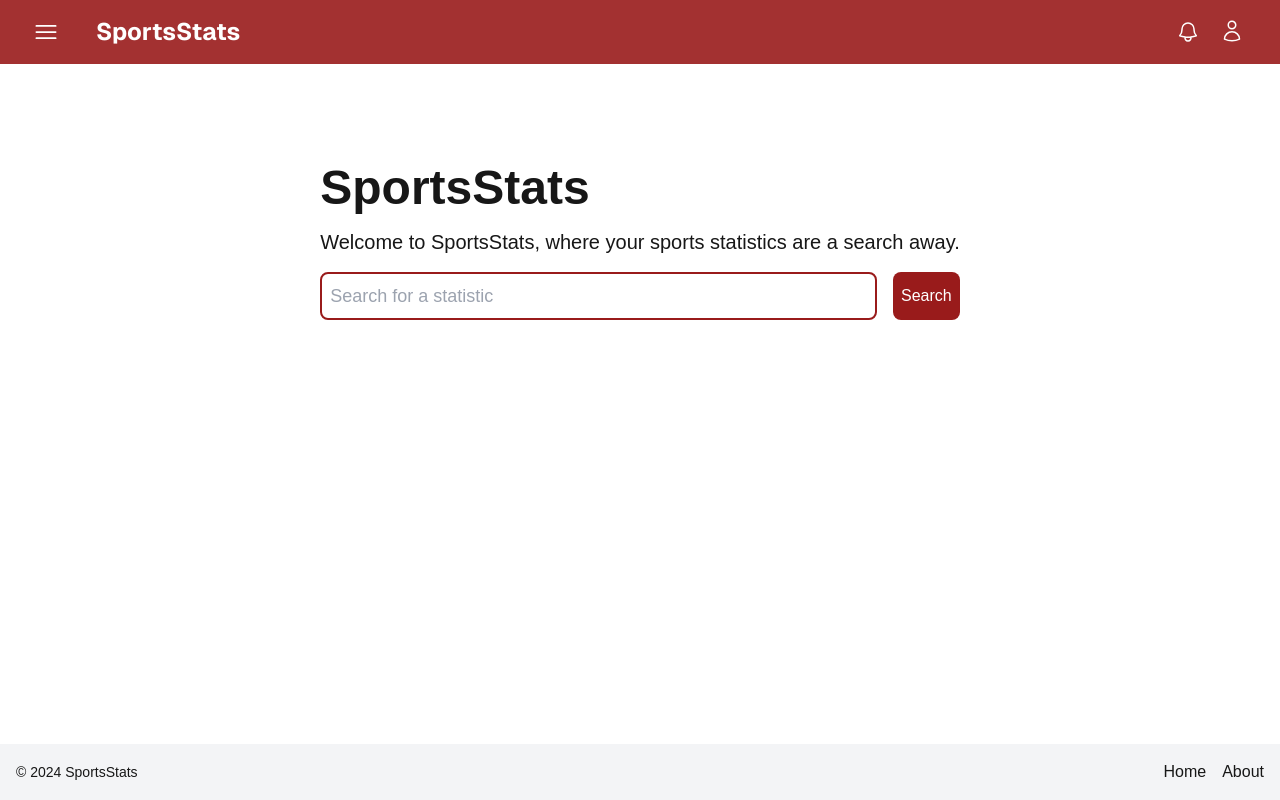
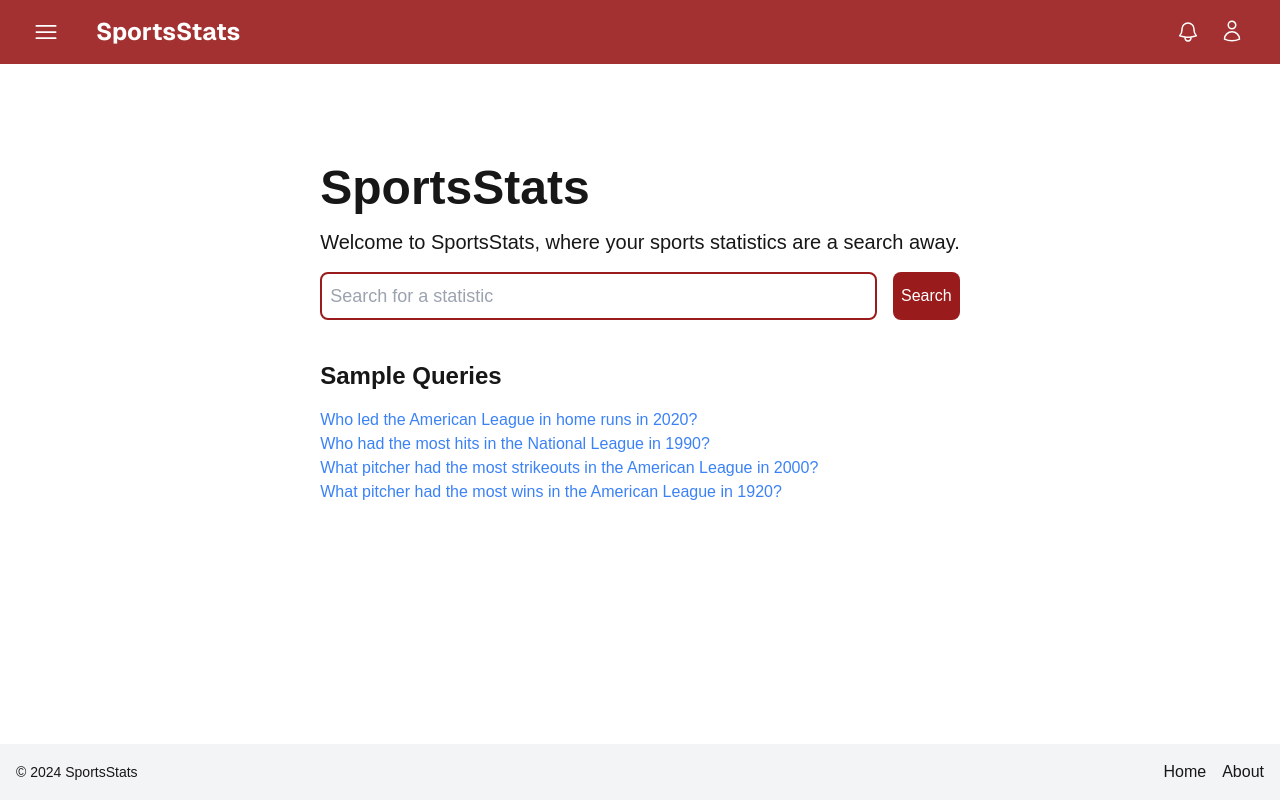
Before and after one commit to JohnDeLeoDev/SportsStats, a Next.js app: page / in a window 1280 px wide. Built offline with nearby package versions, Linux system fonts and the light colour scheme.

Commit message:
Amended: Added second stage AI processing to data obtained from database.

```diff
--- a/src/app/page.tsx
+++ b/src/app/page.tsx
@@ -3,6 +3,7 @@ import React from 'react'
 import SearchResults from './searchResults'
 import { appContext } from './app'
 import SearchBox from '@/app/searchBox'
+import SampleQueries from '@/app/sampleQueries'
 
 export default function Home() {
     const { searchTriggered, searchDisplay } = React.useContext(appContext)
@@ -25,6 +26,7 @@ export default function Home() {
                         a search away.
                     </p>
                     <SearchBox />
+                    <SampleQueries />
                 </div>
             </div>
         )
--- /dev/null
+++ b/src/app/sampleQueries.tsx
@@ -0,0 +1,59 @@
+import React from 'react'
+import searchRequest from '@/app/helpers/searchRequest'
+import { appContext } from './app'
+
+export default function SampleQueries() {
+    const {
+        userSession,
+        setSearchTriggered,
+        setSearchResponse,
+        setSearchQuery,
+        setSearchDisplay,
+    } = React.useContext(appContext)
+
+    const queries = [
+        'Who led the American League in home runs in 2020?',
+        'Who had the most hits in the National League in 1990?',
+        'What pitcher had the most strikeouts in the American League in 2000?',
+        'What pitcher had the most wins in the American League in 1920?',
+    ]
+
+    const handleSearch = React.useCallback(async (query: string) => {
+        setSearchQuery(query)
+        setSearchTriggered(true)
+        setSearchResponse(null)
+        setSearchDisplay(null)
+
+        try {
+            if (userSession) {
+                const res = await searchRequest(query, userSession)
+                setSearchResponse(res)
+                setSearchTriggered(false)
+            } else {
+                const res = await searchRequest(query)
+                setSearchResponse(res)
+                setSearchTriggered(false)
+            }
+        } catch (error) {
+            console.error('Search failed', error)
+        }
+    }, [])
+
+    return (
+        <div className={'mt-10'}>
+            <h2 className={'text-2xl font-bold'}>Sample Queries</h2>
+            <ul className={'mt-4'}>
+                {queries.map((query, index) => (
+                    <li key={index}>
+                        <button
+                            className={'text-blue-500 hover:text-blue-700'}
+                            onClick={() => handleSearch(query)}
+                        >
+                            {query}
+                        </button>
+                    </li>
+                ))}
+            </ul>
+        </div>
+    )
+}
--- a/src/app/searchBox.tsx
+++ b/src/app/searchBox.tsx
@@ -11,6 +11,7 @@ export default function SearchBox() {
         searchResponse,
         setSearchResponse,
         userSession,
+        setSearchDisplay,
     } = React.useContext(appContext)
 
     const inputRef = React.useRef<HTMLInputElement>(null)
@@ -26,11 +27,11 @@ export default function SearchBox() {
     const handleSearch = React.useCallback(async (query: string) => {
         setSearchTriggered(true)
         setSearchResponse(null)
+        setSearchDisplay(null)
 
         try {
             if (userSession) {
                 const res = await searchRequest(query, userSession)
-                console.log(res)
                 setSearchResponse(res)
                 setSearchTriggered(false)
             } else {
--- a/src/app/searchResults.tsx
+++ b/src/app/searchResults.tsx
@@ -1,6 +1,7 @@
 import { appContext } from './app'
 import React from 'react'
 import { tableDict } from '@/app/types/tableDict'
+import SampleQueries from '@/app/sampleQueries'
 
 export default function SearchResults() {
     const { searchDisplay } = React.useContext(appContext)
@@ -25,48 +26,69 @@ export default function SearchResults() {
                 </div>
             )
         }
-
+        if ('result' in searchDisplay) {
             const results = searchDisplay.result.rows
+            console.log(searchDisplay)
             if (results.length > 0) {
                 return (
                     <div className="mt-10 w-full flex flex-col gap-4 items-center ">
                         <h2 className="text-2xl sm:text-3xl font-bold">
                             Search Results
                         </h2>
+                        <p className="text-lg">{searchDisplay.answer}</p>
                         <table className="table-auto w-8/12 min-w-400">
                             <thead>
                                 <tr>
-                                {Object.keys(results[0]).map((key, index) => (
-                                    <th key={index} className="px-4 py-2">
+                                    {Object.keys(results[0]).map(
+                                        (key, index) => (
+                                            <th
+                                                key={index}
+                                                className="px-4 py-2"
+                                            >
                                                 {tableDict[key] || key}
                                             </th>
-                                ))}
+                                        )
+                                    )}
                                 </tr>
                             </thead>
                             <tbody>
                                 {results.map((row, index) => (
                                     <tr key={index}>
-                                    {Object.values(row).map((value, index) => (
+                                        {Object.values(row).map(
+                                            (value, index) => (
                                                 <td
                                                     key={index}
                                                     className="border px-4 py-2"
                                                 >
                                                     {String(value)}
                                                 </td>
-                                    ))}
+                                            )
+                                        )}
                                     </tr>
                                 ))}
                             </tbody>
                         </table>
                     </div>
                 )
+            } else {
+                return (
+                    <div
+                        className="
+                text-2xl sm:text-2xl text-center sm:text-left font-bold transition-all duration-2000 ease-in-out transform"
+                    >
+                        <h2>No search results found.</h2>
+                    </div>
+                )
             }
+        } else {
             return null
+        }
     }
 
     return (
         <div className="flex flex-col gap-8 items-center sm:items-start transition-all duration-2000 ease-in-out transform">
             {displaySearchResults()}
+            <SampleQueries />
         </div>
     )
 }
--- a/src/app/types/response.ts
+++ b/src/app/types/response.ts
@@ -7,6 +7,7 @@ export type SearchResponse = {
     logMessage: logMessages
     prompts: prompts
     result: SearchResult
+    answer: string
 }
 
 /*
```
Lines whose indentation alone changed are shown as unchanged.
